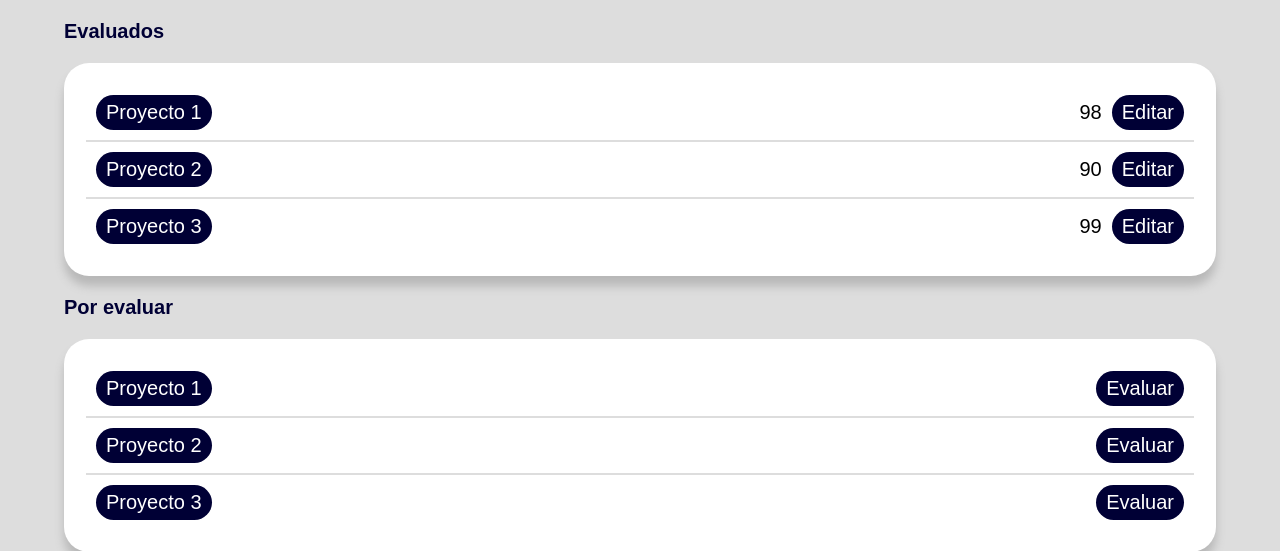
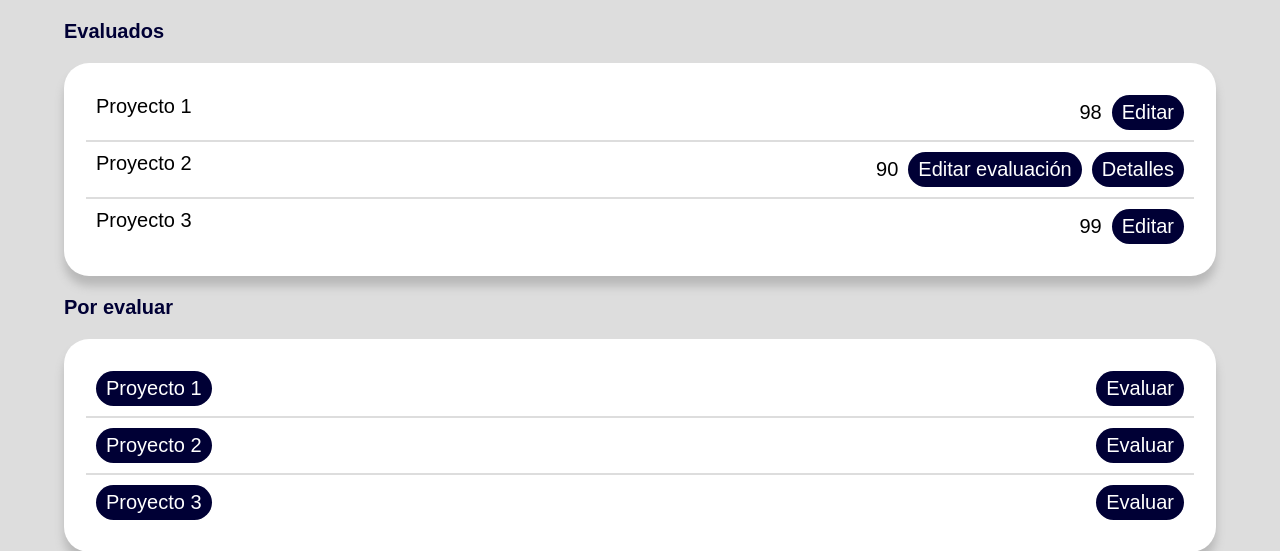
Before and after one commit to OshkarVTec/ExpoIngenieriasWeb, a PHP site: page /evaluar.html in a window 1280 px wide. Shown: the part 80-631 px from the top of the page. Run offline with PHP 8.4, Linux system fonts and the light colour scheme; some web fonts are replaced.

Commit message:
Edited button style

```diff
--- a/CSS/style.css
+++ b/CSS/style.css
@@ -205,6 +205,18 @@ h1 {
   transform: scale(1.1);
 }
 
+/* styles for a and button start */
+
+.link{
+  color: var(--wordaccent1);
+  text-decoration: none;
+}
+
+.link:hover{
+  color: var(--mainR);
+  text-decoration: underline;
+}
+
 .btn {
   color: var(--wordaccentbg1R);
   padding: 6px 10px;
@@ -215,6 +227,8 @@ h1 {
   transition: all 0.3s ease 0s;
   text-decoration: none;
 }
+
+/* styles for a and button end*/
 
 .btn:hover{
   /*background-color: var(--wordaccent2R);
@@ -302,14 +316,14 @@ select:focus{
   margin-inline: 30%;
 }
 
-/* CSS para edicion_de_expo_vista inicio */
+/* CSS para edicion_de_expo_vista start */
 #nueva-edicion-btn{
   margin-left: 1000px;
 }
-/* CSS para edicion_de_expo_vista fin */
+/* CSS para edicion_de_expo_vista end */
 
 
-/* CSS para editar usuarios inicio */
+/* CSS para editar usuarios start */
 #instrucciones-editar-usuario{
   display: flex;
   text-align: center;
@@ -320,9 +334,9 @@ select:focus{
   font-size: 15px;
   padding-top: 23.4px;
 }
-/* CSS para editar usuarios fin */
+/* CSS para editar usuarios end */
 
-/* CSS para edicion de expo editar inicio*/
+/* CSS para edicion de expo editar start*/
 
 #forms-editar-edicion-expo {
   /* border-top: 200px !important; */
@@ -382,10 +396,10 @@ select:focus{
   text-align: right;
   padding-right: 3em;
 }
-/* CSS para edicion de expo editar fin*/
+/* CSS para edicion de expo editar end*/
 
 
-/* Estilos para el footer inicio*/
+/* Estilos para el footer start*/
 
 footer {
   background-color: #276678;
@@ -477,9 +491,9 @@ footer {
   cursor: pointer;
 }
 
-/* Estilos para el footer fin*/
+/* Estilos para el footer end*/
 
-/* Estilos para la pagina informativa inicio*/
+/* Estilos para la pagina informativa start*/
 #container-informativa {
   margin-top: 100px;
   margin-bottom: 75px;
@@ -523,7 +537,7 @@ footer {
   /* width: 80%; */
 }
 
-/* Slideshow container inicio */
+/* Slideshow container start */
 /* Slideshow container */
 
 /* .slideshow-container img {
@@ -608,6 +622,6 @@ footer {
   background-color: #717171;
 }
 
-/* Slideshow container fin */
+/* Slideshow container end */
 
-/* Estilos para la pagina informativa fin*/
+/* Estilos para la pagina informativa end*/
--- a/evaluar.html
+++ b/evaluar.html
@@ -18,24 +18,25 @@
    <div class = "container">
       <table class="general">
          <tr>
-            <td><button class = "btn">Proyecto 1</button></td>
+            <td>Proyecto 1</td>
             <td class = "two_objects_column">
                <div>98</div>
-               <button class = "btn">Editar</button>
+               <a class = "btn">Editar</button>
             </td>
          </tr>
          <tr>
-            <td><button class = "btn">Proyecto 2</button></td>
+            <td>Proyecto 2</td>
             <td class = "two_objects_column">
                <div>90</div>
-               <button class = "btn">Editar</button>
+               <a class = "btn">Editar evaluación</button>
+               <a class="btn">Detalles</a>
             </td>
          </tr>
          <tr>
-            <td><button class = "btn">Proyecto 3</button></td>
+            <td>Proyecto 3</button></td>
             <td class = "two_objects_column">
                <div>99</div>
-               <button class = "btn">Editar</button>
+               <a class="btn" href="actualizar_proyecto.php">Editar</a>
             </td>
          </tr>
       </table>
--- a/ver_proyectos.php
+++ b/ver_proyectos.php
@@ -1,3 +1,4 @@
+
 <!DOCTYPE html>
 <html lang="en">
 <head>
@@ -27,9 +28,7 @@
          foreach ($pdo->query($sql) as $row) {
             echo '<tr>';
             echo '<td>';
-            echo '<div>'. $row['nombre'] .'</div>';
-            echo '<td>';
-            echo '<a class="btn" href="proyecto.php?v=<?php echo time(); ?>?id_proyecto='.$row['id_proyecto'].'">Detalles</a>';
+            echo '<a class="link" href="proyecto.php?id_proyecto='.$row['id_proyecto'].'">'. $row['nombre'] .'</a>';
             echo '</td>';
             echo '</tr>';
          }
```
